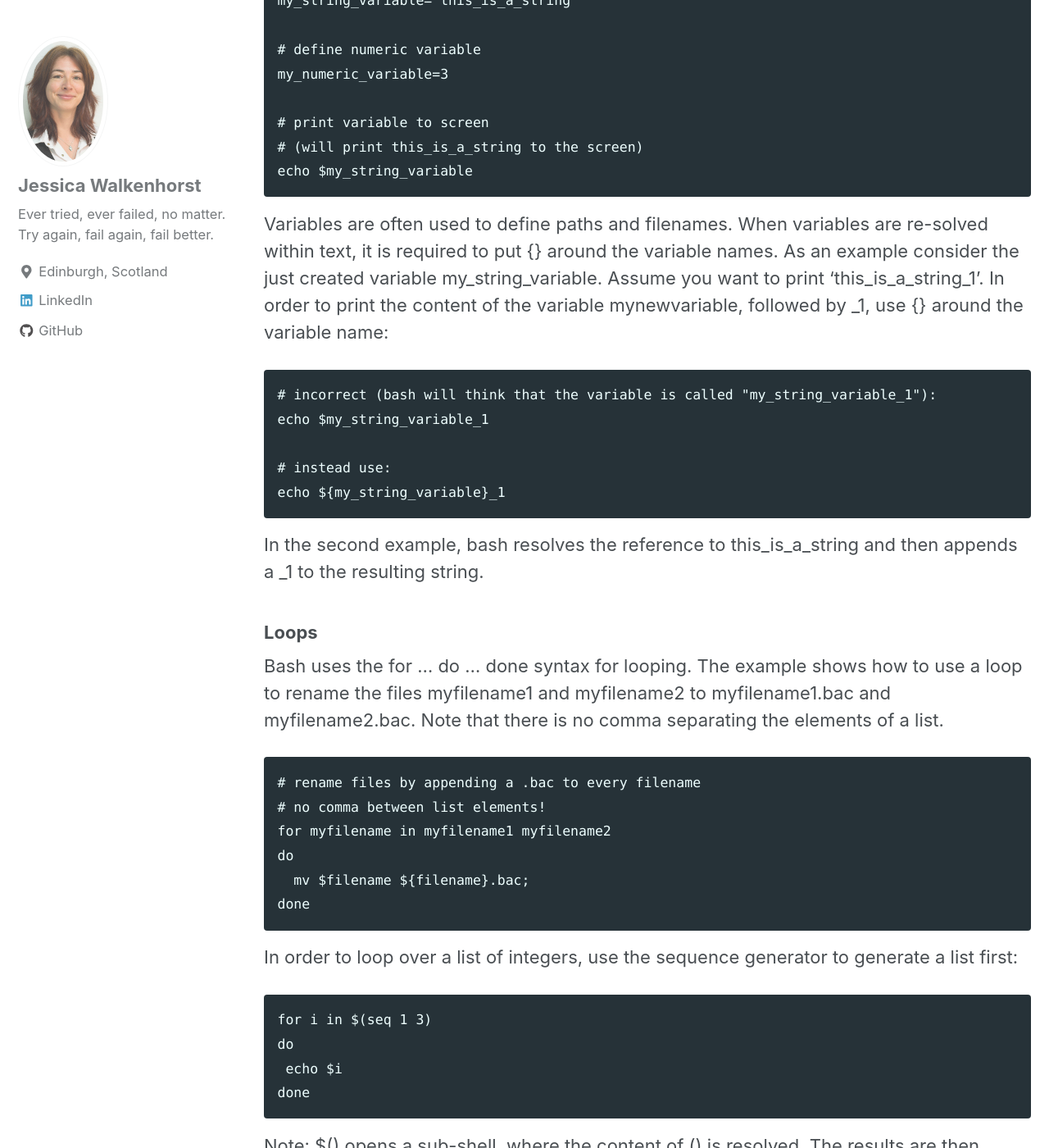
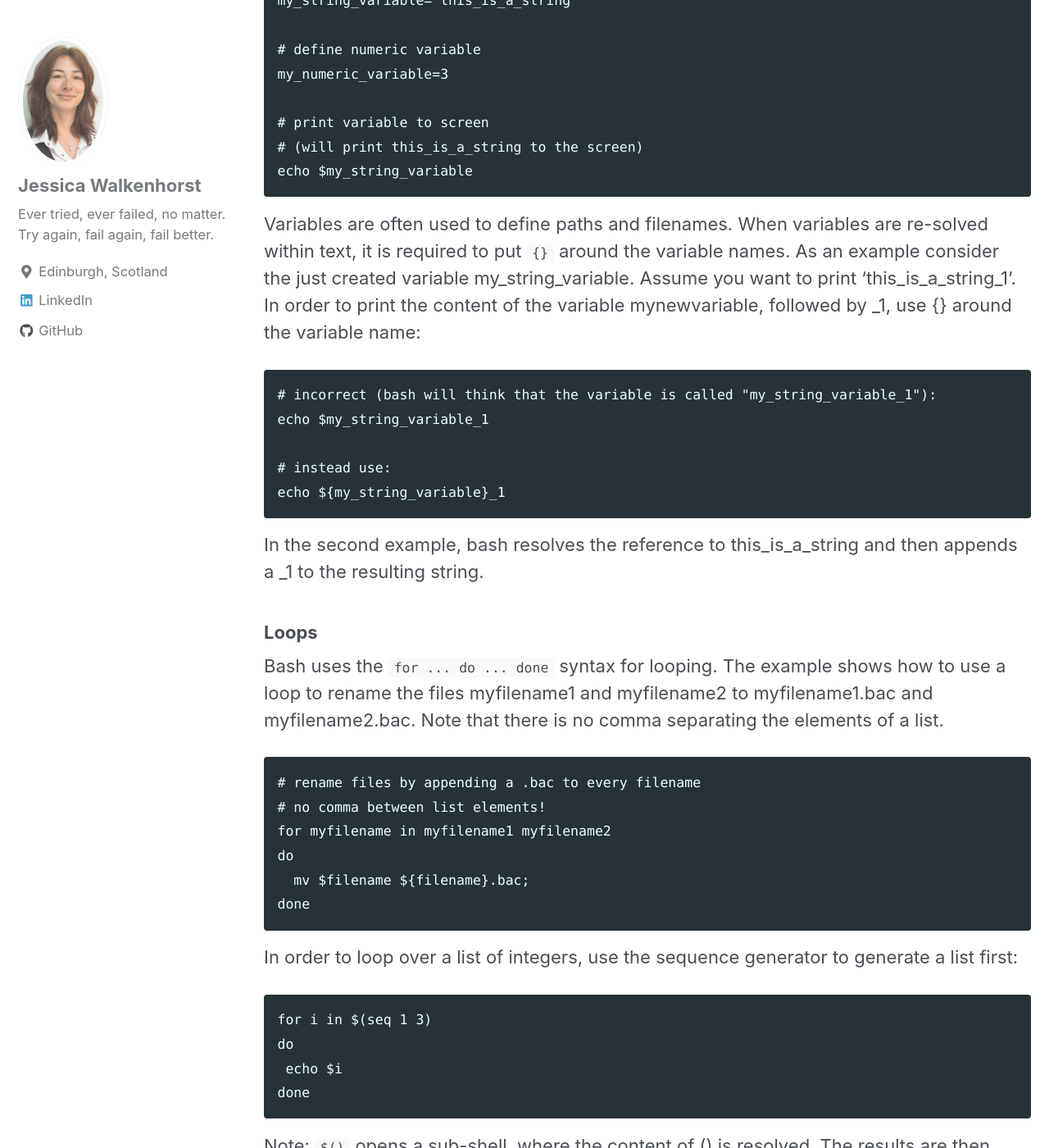
Before and after one commit to walkenho/walkenho.github.io, a Jekyll site: the page built from _posts/2019-04-16-introduction-to-bash.md, in a window 1280 px wide and 1400 px high, scrolled down 8016 px. Shown: the whole window at 82% size. Built offline with Jekyll 4.4.1, drawn with Linux system fonts in a browser that asks for light colours; nearby versions of some CDN libraries; some of the changed text lies outside the part shown.

Commit message:
Fixing some code embeddings.

````diff
--- a/_posts/2019-04-16-introduction-to-bash.md
+++ b/_posts/2019-04-16-introduction-to-bash.md
@@ -188,7 +188,7 @@ grep -in mybadfilename *.py | tee myoutputfile
 ```
 
 In the previous example, we have seen the usage of the pipe (|) command. How does it work?
-`|` re-directs output into functions which normally take their input "from the right", so expect the input to come after the function call. An example: As demonstrated previously, `grep` requires the syntax `grep sth filename`. However you might have a programm returning output and want to grep for something in this output. This is where the '|' comes into play. For example, `ps aux` shows all processes running on your system. You might want to search for a process containing a certain string, e.g. launch\_. This is how you do it:
+`|` re-directs output into functions which normally take their input "from the right", so expect the input to come after the function call. An example: As demonstrated previously, `grep` requires the syntax `grep sth filename`. However you might have a programm returning output and want to grep for something in this output. This is where the `|` comes into play. For example, `ps aux` shows all processes running on your system. You might want to search for a process containing a certain string, e.g. launch\_. This is how you do it:
 ```
 # grep for the string launch_ in the output of ps aux
 ps aux | grep launch_
@@ -210,7 +210,7 @@ my_numeric_variable=3
 echo $my_string_variable
 ```
 
-Variables are often used to define paths and filenames. When variables are re-solved within text, it is required to put {} around the variable names. As an example consider the just created variable my_string_variable. Assume you want to print 'this_is_a_string_1'. In order to print the content of the variable mynewvariable, followed by \_1, use {} around the variable name:
+Variables are often used to define paths and filenames. When variables are re-solved within text, it is required to put `{}` around the variable names. As an example consider the just created variable my_string_variable. Assume you want to print 'this_is_a_string_1'. In order to print the content of the variable mynewvariable, followed by \_1, use {} around the variable name:
 ```
 # incorrect (bash will think that the variable is called "my_string_variable_1"):
 echo $my_string_variable_1
@@ -221,7 +221,7 @@ echo ${my_string_variable}_1
 In the second example, bash resolves the reference to this\_is\_a\_string and then appends a \_1 to the resulting string.
 
 ### Loops
-Bash uses the for ... do ... done syntax for looping. The example shows how to use a loop to rename the files myfilename1 and myfilename2 to myfilename1.bac and myfilename2.bac. Note that there is no comma separating the elements of a list.
+Bash uses the `for ... do ... done` syntax for looping. The example shows how to use a loop to rename the files myfilename1 and myfilename2 to myfilename1.bac and myfilename2.bac. Note that there is no comma separating the elements of a list.
 ```
 # rename files by appending a .bac to every filename
 # no comma between list elements!
@@ -237,7 +237,7 @@ do
  echo $i
 done
 ```
-Note: $() opens a sub-shell, where the content of () is resolved. The results are then returned to the outer shell. In the example above `seq 1 3` produces the sequence 1 2 3 which is passed back to the outer shell, where it is then looped over. This behaviour can be used to for example loop over files containing a certain pattern:
+Note: `$()` opens a sub-shell, where the content of () is resolved. The results are then returned to the outer shell. In the example above `seq 1 3` produces the sequence 1 2 3 which is passed back to the outer shell, where it is then looped over. This behaviour can be used to for example loop over files containing a certain pattern:
 ```
 for myfile in $(ls *somepattern*)
 do
````
